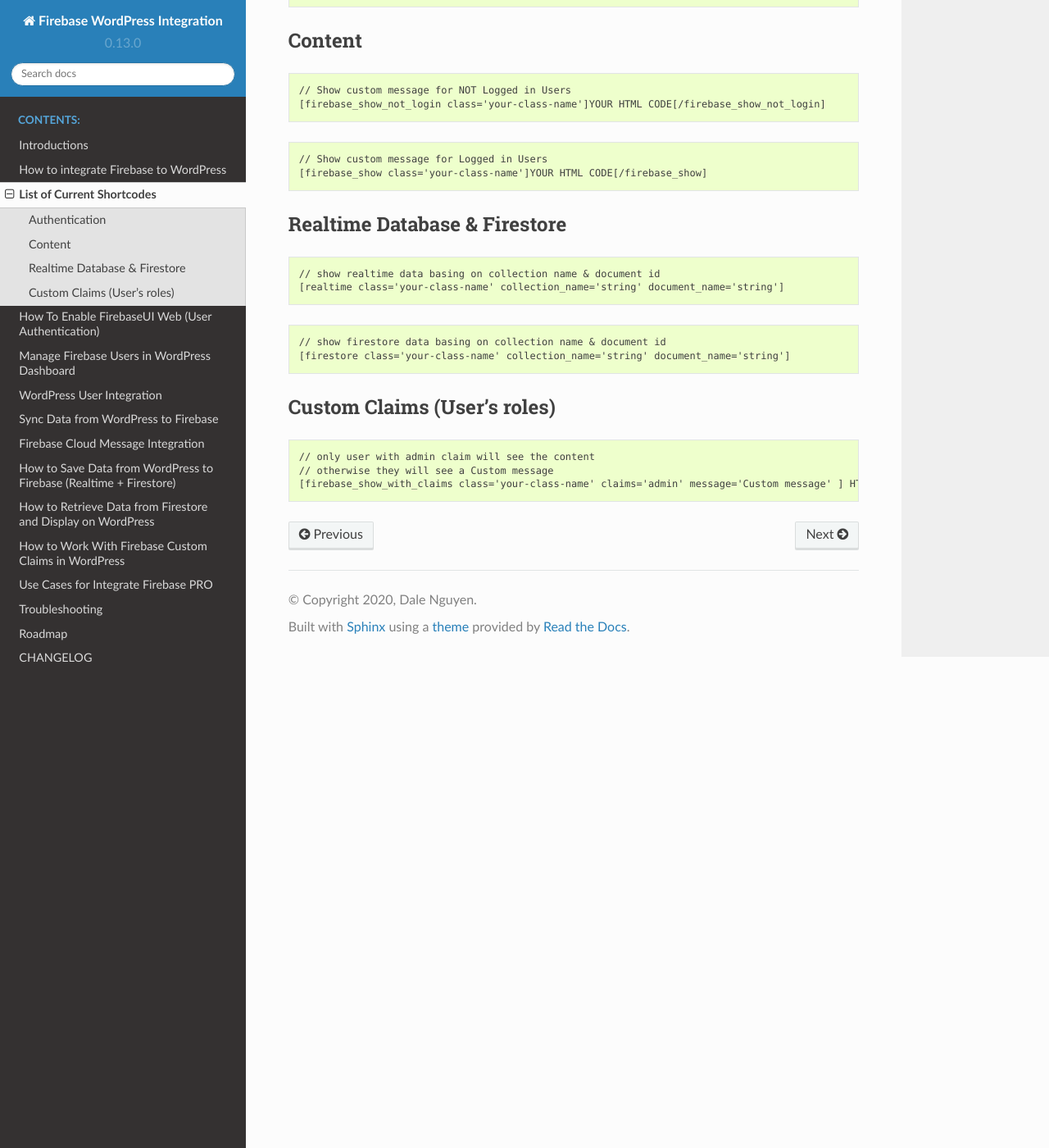
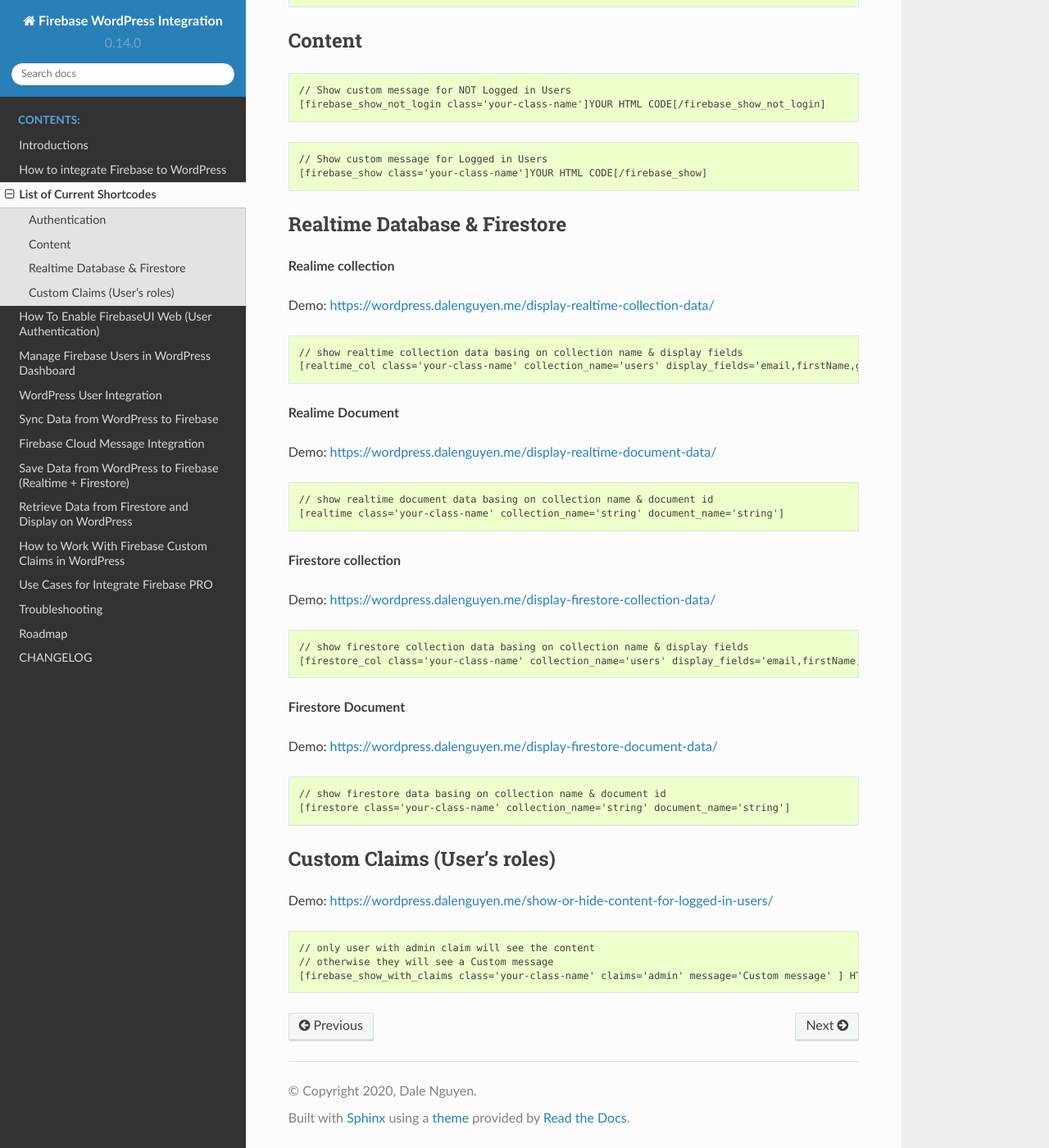
Before and after one commit to dalenguyen/firebase-wordpress-docs, a Sphinx documentation site: the page built from docs/shortcode-list.rst, in a window 1280 px wide and 1400 px high, scrolled down 804 px. Shown: the whole window at 82% size. Built offline with Sphinx 7.4.7 and the Read the Docs theme 2.0.0, drawn with Linux system fonts in a browser that asks for light colours.

Commit message:
Added guide for displaying collection

```diff
--- a/docs/change-log.rst
+++ b/docs/change-log.rst
@@ -2,6 +2,12 @@
 =============
 
 All notable changes to this project will be documented in this file.
+
+## [ 0.14.0 ] - 12-04-2020
+----------------------------------
+
+- Removed custom claims when empty
+- Added shortcodes for displaying realtime & firestore collection
 
 ## [ 0.13.0 ] - 11-04-2020
 ----------------------------------
--- a/docs/conf.py
+++ b/docs/conf.py
@@ -22,7 +22,7 @@
 author = u'Dale Nguyen'
 
 # The short X.Y version
-version = '0.13.0'
+version = '0.14.0'
 release = version
 
 # -- General configuration ---------------------------------------------------
--- a/docs/index.rst
+++ b/docs/index.rst
@@ -1,4 +1,4 @@
-Complete Guide to Firebase WordPress Integration (v0.12.0)
+Complete Guide to Firebase WordPress Integration (v0.14.0)
 ==========================================================
 
 This is a guilde to `Integrate Firebase PRO <https://firebase.dalenguyen.me/>`_, a plugin that helps to integrate Firebase to WordPress.
--- a/docs/retreive-data-from-firestore.rst
+++ b/docs/retrieve-data-from-firestore.rst
@@ -1,4 +1,4 @@
-How to Retrieve Data from Firestore and Display on WordPress
+Retrieve Data from Firestore and Display on WordPress
 =============
 
 In this tutorial, I will show you how to retrieve the database from your Firestore and display it on the WordPress website. Before that, make sure you have:
--- a/docs/save-data-realtime-firestore.rst
+++ b/docs/save-data-realtime-firestore.rst
@@ -1,4 +1,4 @@
-How to Save Data from WordPress to Firebase (Realtime + Firestore)
+Save Data from WordPress to Firebase (Realtime + Firestore)
 =============
 
 In this guide, I will show you how to add new data to Realtime database Firestore. In this example, I use `Contact Form 7 <https://wordpress.org/plugins/contact-form-7/>`_, but you feel free to design your own form or use other plugin.
--- a/docs/shortcode-list.rst
+++ b/docs/shortcode-list.rst
@@ -54,10 +54,36 @@
 Realtime Database & Firestore
 ----------------------------------
 
+**Realime collection**
+
+Demo: https://wordpress.dalenguyen.me/display-realtime-collection-data/
+
 .. code-block:: php
 
-    // show realtime data basing on collection name & document id
+    // show realtime collection data basing on collection name & display fields
+    [realtime_col class='your-class-name' collection_name='users' display_fields='email,firstName,gender,food,hobbies,phone']
+
+**Realime Document**
+
+Demo: https://wordpress.dalenguyen.me/display-realtime-document-data/
+
+.. code-block:: php
+
+    // show realtime document data basing on collection name & document id
     [realtime class='your-class-name' collection_name='string' document_name='string']
+
+**Firestore collection**
+
+Demo: https://wordpress.dalenguyen.me/display-firestore-collection-data/
+
+.. code-block:: php
+
+    // show firestore collection data basing on collection name & display fields
+    [firestore_col class='your-class-name' collection_name='users' display_fields='email,firstName,gender,food,hobbies,phone']
+
+**Firestore Document**
+
+Demo: https://wordpress.dalenguyen.me/display-firestore-document-data/
 
 .. code-block:: php
 
@@ -67,6 +93,8 @@
 Custom Claims (User's roles)
 ----------------------------------
 
+Demo: https://wordpress.dalenguyen.me/show-or-hide-content-for-logged-in-users/
+
 .. code-block:: php
 
     // only user with admin claim will see the content
```
Also changed, not shown: other parts of docs/index.rst (+1 -1 lines).
